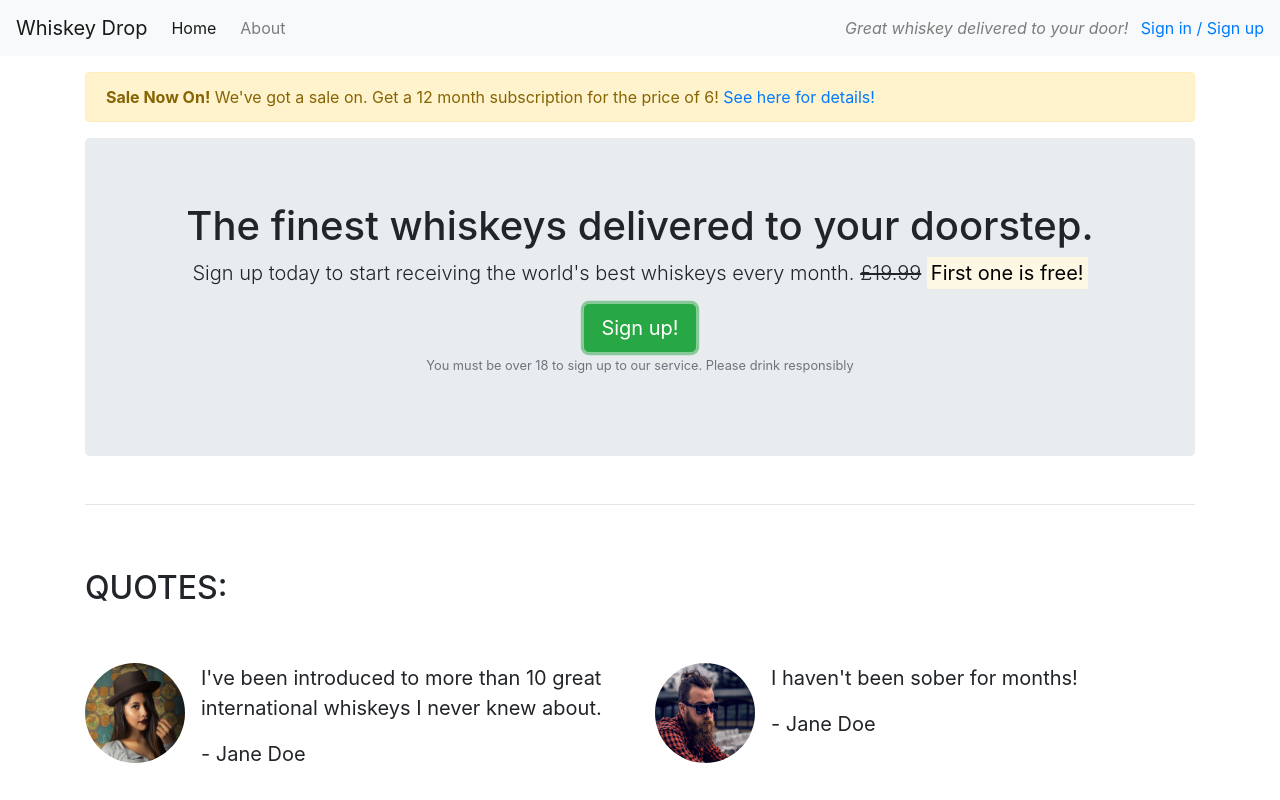
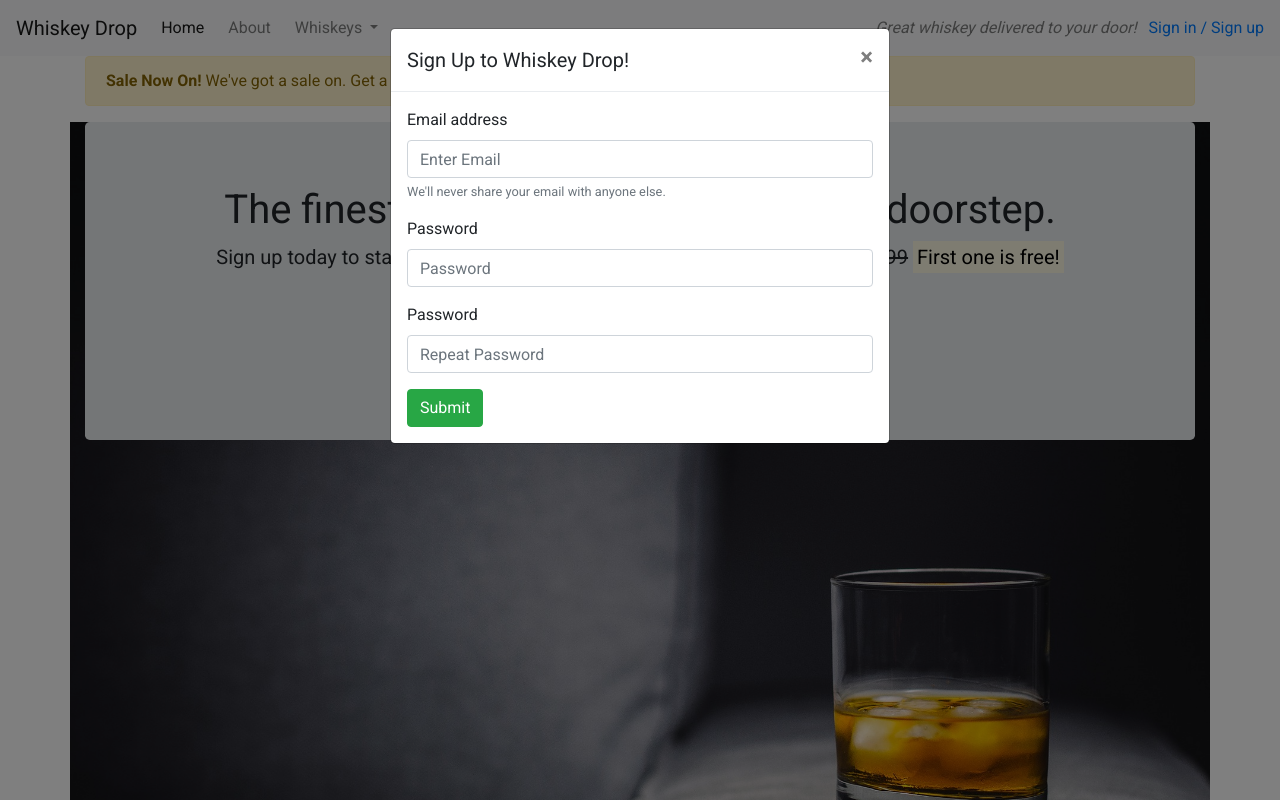
Before and after one commit to Cal009/Bootstrap4, a plain HTML site: page index.html in a window 1280 px wide. Both pictures are taken after a click on the button "Sign up!". Shown: the top 800 px of the page. Drawn offline with nearby package versions, Linux system fonts and the light colour scheme.

Commit message:
started css editing

```diff
--- /dev/null
+++ b/assets/css/style.css
@@ -0,0 +1,19 @@
+body {
+    font-family: 'Roboto', sans-serif;
+}
+
+.alert-container {}
+
+.callout-container {
+    height: 100vh;
+
+    background: url("../images/whiskey-background.jpg") no-repeat bottom right fixed;
+    -webkit-background-size: cover;
+    -moz-background-size: cover;
+    -o-background-size: cover;
+    background-size: cover;
+}
+
+.quotes-container {}
+
+.features-container {}
--- a/index.html
+++ b/index.html
@@ -8,22 +8,45 @@
     <meta name="viewport" content="width=device-width, initial-scale=1.0">
     <link rel="stylesheet" href="https://maxcdn.bootstrapcdn.com/bootstrap/4.1.3/css/bootstrap.min.css">
     <script src="https://kit.fontawesome.com/e95000b373.js" crossorigin="anonymous"></script>
+    <link href="https://fonts.googleapis.com/css?family=Roboto:400,700" rel="stylesheet">
+    <link rel="stylesheet" href="./assets/css/style.css" type="text/css">
 </head>
 
 <body>
     <nav class="navbar navbar-light bg-light navbar-expand-sm">
         <a href="/" class="navbar-brand">Whiskey Drop</a>
+
+        <button class="navbar-toggler ml-auto" type="button" data-toggle="collapse" data-target="#navbarNavDropdown"
+            aria-controls="navbarNavDropdown" aria-expanded="false" aria-label="Toggle navigation">
+            <span class="navbar-toggler-icon"></span></button>
+
+        <div class="collapse navbar-collapse" id="navbarNavDropdown">
             <ul class="navbar-nav mr-auto">
                 <li class="active nav-item mr-2"><a href="/" class="nav-link">Home</a></li>
                 <li class=" nav-item mr-2"><a href="/about" class="nav-link">About</a></li>
-            <li class=" nav-item mr-2 d-block d-sm-none"><a href="/login" class="nav-link">Sign in / Sign up</a></li>
+                <li class="nav-item dropdown">
+                    <a class="nav-link dropdown-toggle" href="#" id="navbarDropdownMenuLink" role="button"
+                        data-toggle="dropdown" aria-haspopup="true" aria-expanded="false">
+                        Whiskeys
+                    </a>
+                    <div class="dropdown-menu" aria-labelledby="navbarDropdownMenuLink">
+                        <a class="dropdown-item" href="#">Irish</a>
+                        <a class="dropdown-item" href="#">Scotch</a>
+                        <a class="dropdown-item" href="#">Japanese</a>
+                        <a class="dropdown-item" href="#">American</a>
+                    </div>
+                </li>
+
+                <li class=" nav-item mr-2 d-block d-sm-none"><a href="/login" class="nav-link">Sign in / Sign up</a>
+                </li>
             </ul>
+        </div>
         <div class="d-none d-md-block">
             <p class="navbar-text my-auto mr-2"><i>Great whiskey delivered to your door!</i></p>
             <a href="/login">Sign in / Sign up</a>
         </div>
     </nav>
-    <article class="container mt-3">
+    <div class="container alert-container">
         <div class="row d-none d-sm-block">
             <div class="col-12">
                 <div class="alert alert-warning">
@@ -32,6 +55,8 @@
                 </div>
             </div>
         </div>
+    </div>
+    <div class="container callout-container">
         <!-- Callout -->
         <div class="row">
             <div class="col-12">
@@ -42,16 +67,18 @@
                         <span class="d-inline d-sm-none"><br></span>
                         <strong><mark>First one is free!</mark></strong>
                     </p>
-                    <button class="btn btn-success btn-lg">Sign up!</button>
+                    <button class="btn btn-success btn-lg" data-toggle="modal" data-target="#signUpModal">Sign
+                        up!</button>
                     <p class="text-muted"><small>You must be over 18 to sign up to our service. Please drink
                             responsibly</small></p>
                 </section>
             </div>
         </div>
         <!-- /.callout -->
-        <hr>
+    </div>
 
     <!-- Quotes -->
+    <div class="container quotes-container">
         <section class="quotes">
             <div class="row">
                 <div class="col-12 my-5">
@@ -90,8 +117,10 @@
                 </div>
             </div>
         </section>
+    </div>
 
     <!-- Features -->
+    <div class="features-container">
         <section class="features">
             <div class="row">
                 <div class="col-12 my-5">
@@ -138,8 +167,49 @@
                 </div>
             </div>
         </section>
+    </div>
     <!-- /.features -->
-    </article>
+
+    <div class="modal" tabindex="-1" role="dialog" id="signUpModal">
+        <div class="modal-dialog">
+            <div class="modal-content">
+                <div class="modal-header">
+                    <h5 class="modal-title">Sign Up to Whiskey Drop!</h5>
+                    <button type="button" class="close" data-dismiss="modal" aria-label="Close">
+                        <span aria-hidden="true">&times;</span>
+                    </button>
+                </div>
+                <div class="modal-body">
+                    <form>
+                        <div class="form-group">
+                            <label for="exampleInputEmail1">Email address</label>
+                            <input type="email" class="form-control" id="exampleInputEmail1"
+                                aria-describedby="emailHelp" placeholder="Enter Email">
+                            <small id="emailHelp" class="form-text text-muted">We'll never share your email with anyone
+                                else.</small>
+                        </div>
+                        <div class="form-group">
+                            <label for="password">Password</label>
+                            <input type="password" class="form-control" id="password" placeholder="Password">
+                        </div>
+                        <div class="form-group">
+                            <label for="repeatPasswrod">Password</label>
+                            <input type="password" class="form-control" id="repeatPassword"
+                                placeholder="Repeat Password">
+                        </div>
+                        <button type="submit" class="btn btn-success">Submit</button>
+                    </form>
+                </div>
+            </div>
+        </div>
+    </div>
+
+    <script src="https://cdn.jsdelivr.net/npm/jquery@3.5.1/dist/jquery.slim.min.js"
+        integrity="sha384-DfXdz2htPH0lsSSs5nCTpuj/zy4C+OGpamoFVy38MVBnE+IbbVYUew+OrCXaRkfj"
+        crossorigin="anonymous"></script>
+    <script src="https://cdn.jsdelivr.net/npm/bootstrap@4.6.2/dist/js/bootstrap.bundle.min.js"
+        integrity="sha384-Fy6S3B9q64WdZWQUiU+q4/2Lc9npb8tCaSX9FK7E8HnRr0Jz8D6OP9dO5Vg3Q9ct"
+        crossorigin="anonymous"></script>
 </body>
 
 </html>
```
Also changed, not shown: assets/images/whiskey-background.jpg (added). Lines whose indentation alone changed are shown as unchanged.
